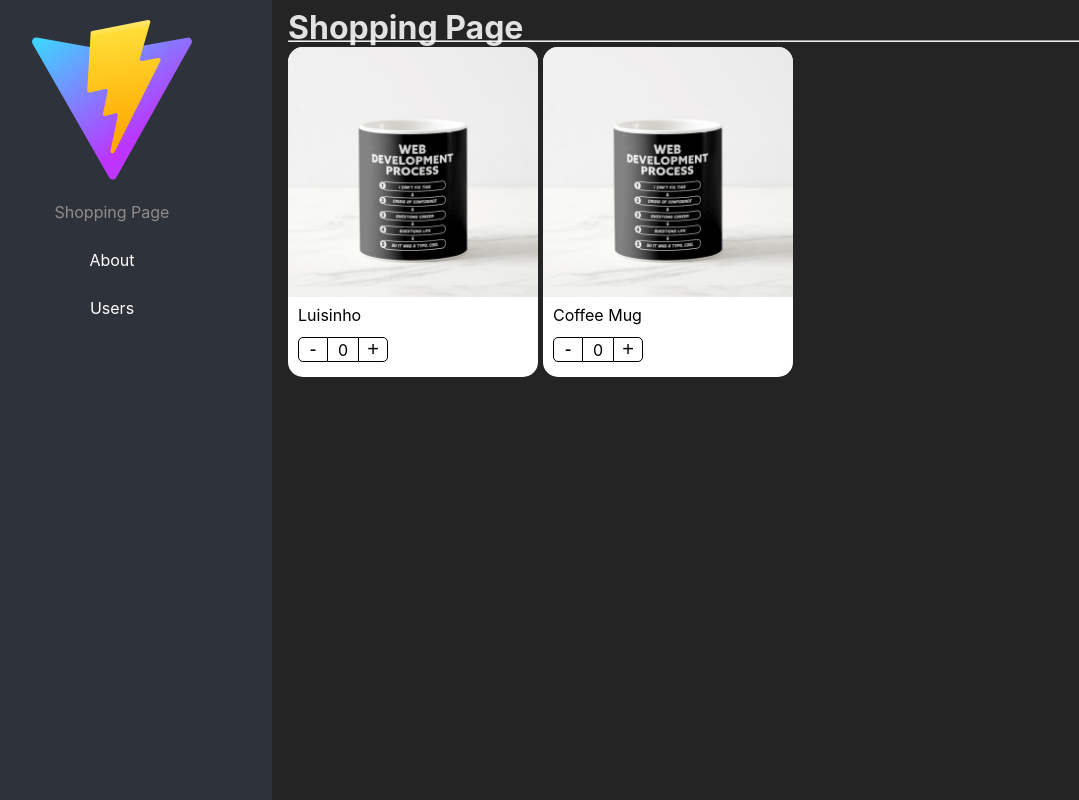
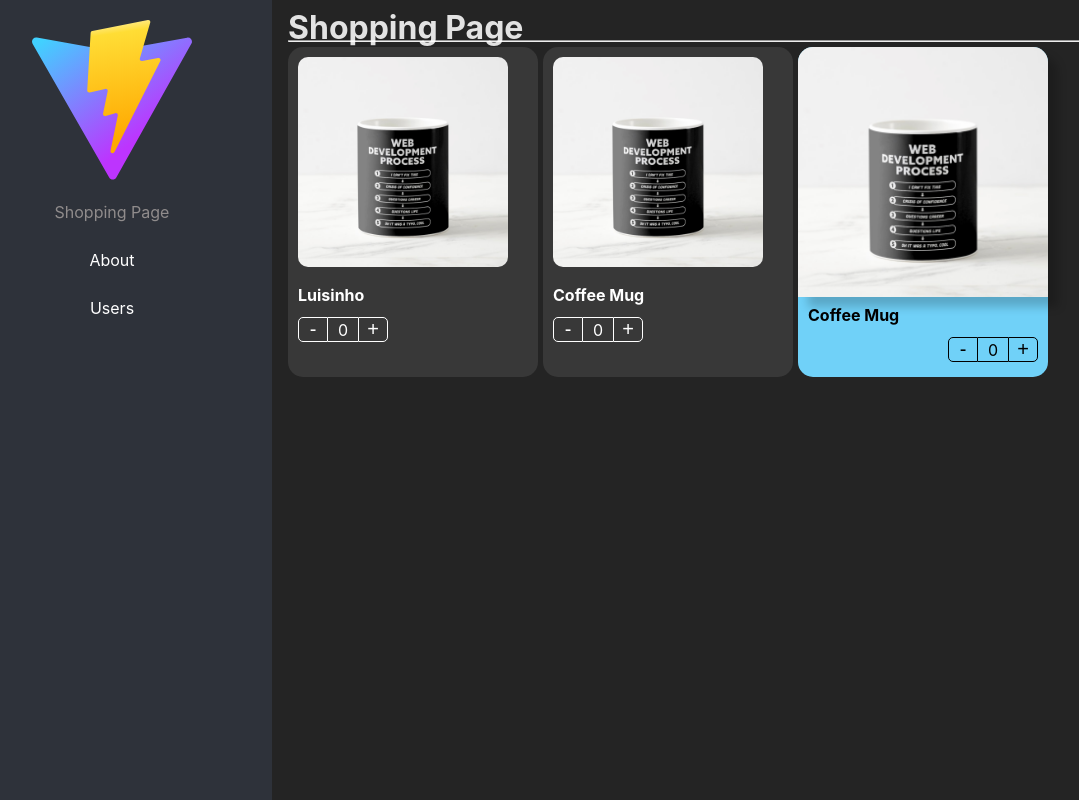
Before and after one commit to luisinhoLayme/react-ts, a React (Vite) app: page / in a window 1280 px wide. Shown: the whole page, without its empty margins (48-1127 px from the left). Built offline with nearby package versions, Linux system fonts and the light colour scheme.

Commit message:
component extends styles

```diff
--- a/src/02-component-patterns/components/ProductButtons.tsx
+++ b/src/02-component-patterns/components/ProductButtons.tsx
@@ -1,23 +1,31 @@
-import { useContext } from 'react'
+import { CSSProperties, useContext } from 'react'
 import { ProductContext } from './ProductCard'
 import styles from '../styles/styles.module.css'
 
-export const ProductButtons = () => {
+export interface Props {
+  className?: string
+  style?: CSSProperties
+}
+
+export const ProductButtons = ({ className, style}: Props) => {
 
   const { increaseBy, counter } = useContext(ProductContext)
 
   return (
-    <div className={ styles.buttonsContainer }>
+    <div
+      className={`${styles.buttonsContainer} ${className}`}
+      style={ style }
+    >
       <button
-        className={ styles.buttonMinus }
-        onClick={ () => increaseBy( -1 ) }
+        className={styles.buttonMinus}
+        onClick={() => increaseBy(-1)}
       >
         -
       </button>
-      <div className={ styles.countLabel }>{ counter }</div>
+      <div className={styles.countLabel}>{counter}</div>
       <button
-        className={ styles.buttonAdd }
-        onClick={ () => increaseBy( +1 ) }
+        className={styles.buttonAdd}
+        onClick={() => increaseBy(+1)}
       >
         +
       </button>
--- a/src/02-component-patterns/components/ProductCard.tsx
+++ b/src/02-component-patterns/components/ProductCard.tsx
@@ -1,14 +1,21 @@
-import { createContext } from 'react'
+import { createContext, CSSProperties, ReactElement } from 'react'
 import { useProduct } from '../hooks/useProduct'
 
 import styles from '../styles/styles.module.css'
-import { ProductCardProps, ProductContextProps } from '../interfaces/interfaces'
+import { Product, ProductContextProps } from '../interfaces/interfaces'
 
 
 export const ProductContext = createContext({} as ProductContextProps)
 const { Provider } = ProductContext
 
-export const ProductCard = ({ children, product }: ProductCardProps) => {
+export interface Props {
+  product: Product
+  children?: ReactElement | ReactElement[]
+  className?: string
+  style?: CSSProperties
+}
+
+export const ProductCard = ({ children, product, className, style }: Props) => {
 
   const { counter, increaseBy } = useProduct()
 
@@ -18,18 +25,12 @@
       increaseBy,
       product
     }}>
-      <div className={ styles.productCard }>
+      <div
+        className={ `${ styles.productCard } ${ className }` }
+        style={ style }
+      >
 
         { children }
-
-        {/* <ProductImage img={ product.img } /> */}
-        {/*  */}
-        {/* <ProductTitle title={ product.title } /> */}
-        {/*  */}
-        {/* <ProductButtons  */}
-        {/*   counter={ counter } */}
-        {/*   increaseBy={ increaseBy } */}
-        {/* /> */}
 
       </div>
     </Provider>
--- a/src/02-component-patterns/components/ProductImage.tsx
+++ b/src/02-component-patterns/components/ProductImage.tsx
@@ -1,9 +1,15 @@
-import { useContext } from 'react'
+import { CSSProperties, useContext } from 'react'
 import { ProductContext } from './ProductCard'
 import noImage from '../assets/no-image.jpg'
 import styles from '../styles/styles.module.css'
 
-export const ProductImage = ({ img = '' }) => {
+export interface Props {
+  img?: string
+  className?: string
+  style?: CSSProperties
+}
+
+export const ProductImage = ({ img, className, style }: Props) => {
 
   const { product } = useContext(ProductContext)
   let imgToShow: string
@@ -17,6 +23,11 @@
   }
 
   return (
-    <img className={ styles.productImg } src={ imgToShow } alt="Coffee Mug" />
+    <img
+      className={ `${ styles.productImg } ${ className }` }
+      src={ imgToShow }
+      style={ style }
+      alt="Coffee Mug"
+    />
   )
 }
--- a/src/02-component-patterns/components/ProductTitle.tsx
+++ b/src/02-component-patterns/components/ProductTitle.tsx
@@ -1,12 +1,21 @@
-import { useContext } from 'react'
+import { CSSProperties, useContext } from 'react'
 import { ProductContext } from './ProductCard'
 import styles from '../styles/styles.module.css'
 
-export const ProductTitle = ({ title }: {title?: string}) => {
-  const { product } =useContext(ProductContext)
+export interface Props {
+  title?: string,
+  className?: string
+  style?: CSSProperties
+}
+
+export const ProductTitle = ({ title, className, style }: Props) => {
+
+  const { product } = useContext(ProductContext)
+
   return (
     <span
-      className={ styles.productDescription }
+      className={ `${ styles.productDescription } ${ className }` }
+      style={ style }
     >
       { title ? title : product.title }
     </span>
--- a/src/02-component-patterns/pages/ShoppingPage.tsx
+++ b/src/02-component-patterns/pages/ShoppingPage.tsx
@@ -1,5 +1,6 @@
 import {} from 'react'
 import {ProductCard, ProductButtons, ProductImage, ProductTitle } from '../components'
+import '../styles/custom-styles.css'
 
 const product = {
   id: '1',
@@ -17,16 +18,36 @@
         display: 'flex',
         flexWrap: 'wrap'
       }}>
-        <ProductCard product={ product }>
-          <ProductCard.Image />
-          <ProductCard.Title title={ 'Luisinho' } />
-          <ProductCard.Buttons />
+        <ProductCard
+          product={ product }
+          className="bg-dark text-white"
+        >
+          <ProductCard.Image className="custom-image"/>
+          <ProductCard.Title className="text-bold" title={ 'Luisinho' } />
+          <ProductCard.Buttons className="custom-buttons"/>
         </ProductCard>
 
-        <ProductCard product={ product }>
-          <ProductImage />
-          <ProductTitle />
-          <ProductButtons />
+        <ProductCard
+          product={ product }
+          className="bg-dark text-white"
+        >
+          <ProductImage className="custom-image"/>
+          <ProductTitle className="text-bold" />
+          <ProductButtons className="custom-buttons" />
+        </ProductCard>
+
+        <ProductCard
+          product={ product }
+          style={{
+            backgroundColor: '#70d1f8'
+          }}
+        >
+          <ProductImage style={{ boxShadow: '10px 10px 10px rgba(0,0,0,0.2)' }}/>
+          <ProductTitle style={{ fontWeight: 'bold' }} />
+          <ProductButtons style={{
+            display: 'flex',
+            justifyContent: 'flex-end'
+          }}/>
         </ProductCard>
       </div>
     </div>
--- /dev/null
+++ b/src/02-component-patterns/styles/custom-styles.css
@@ -0,0 +1,24 @@
+
+.bg-dark {
+  background-color: rgb(56, 56, 56);
+}
+
+.text-white {
+  color: #fff;
+}
+
+.text-bold {
+  font-weight: bold;
+}
+
+.custom-image {
+  border-radius: 20px;
+  padding: 10px;
+  width: calc(100% - 20px);
+}
+
+.custom-buttons button,
+.custom-buttons div {
+  color: #fff;
+  border-color: #fff;
+}
--- a/src/App.tsx
+++ b/src/App.tsx
@@ -1,8 +1,6 @@
 import {} from 'react'
 import Navigation from './routes/Navigation'
 
-//TODO: Patrones de component.
-//HACK: You are the video 53 Separando la logica en archivos independientes
 function App() {
 
   return (
```
Also changed, not shown: src/02-component-patterns/interfaces/interfaces.ts (+7 -9 lines).
